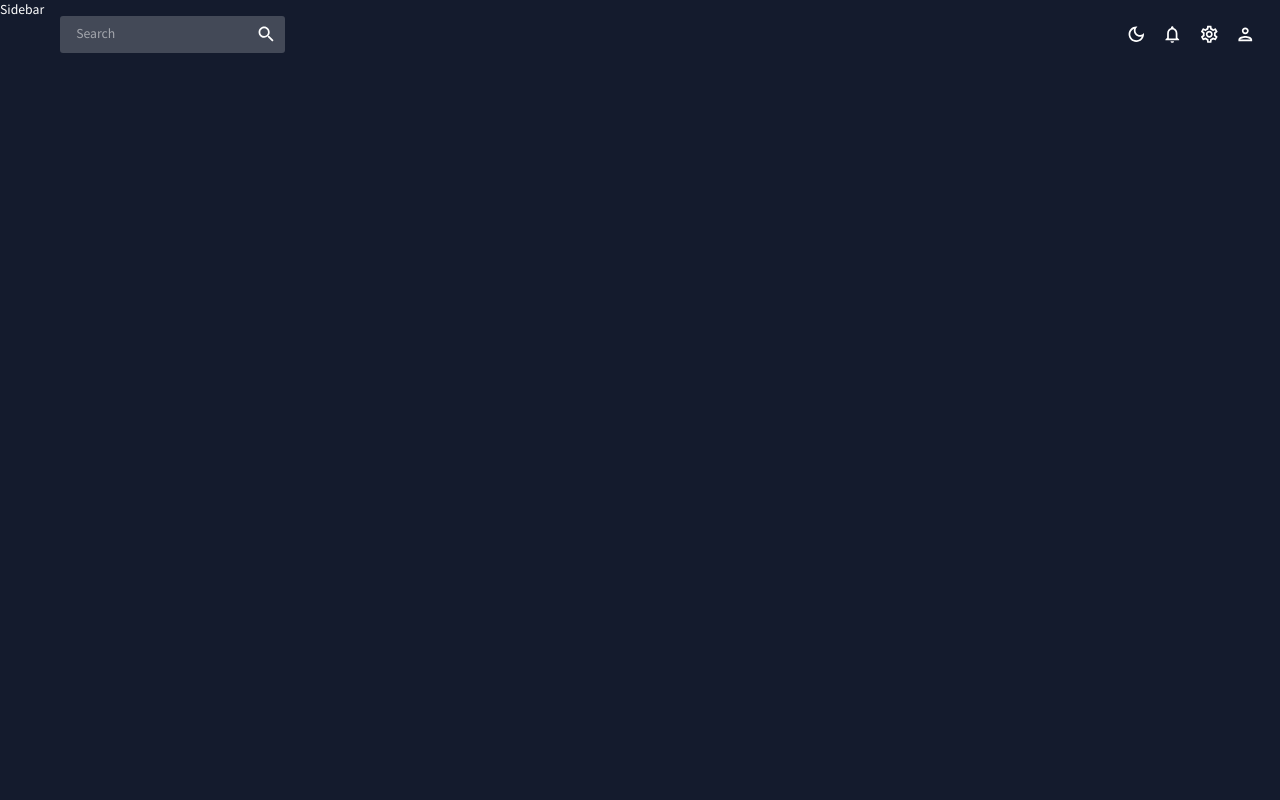
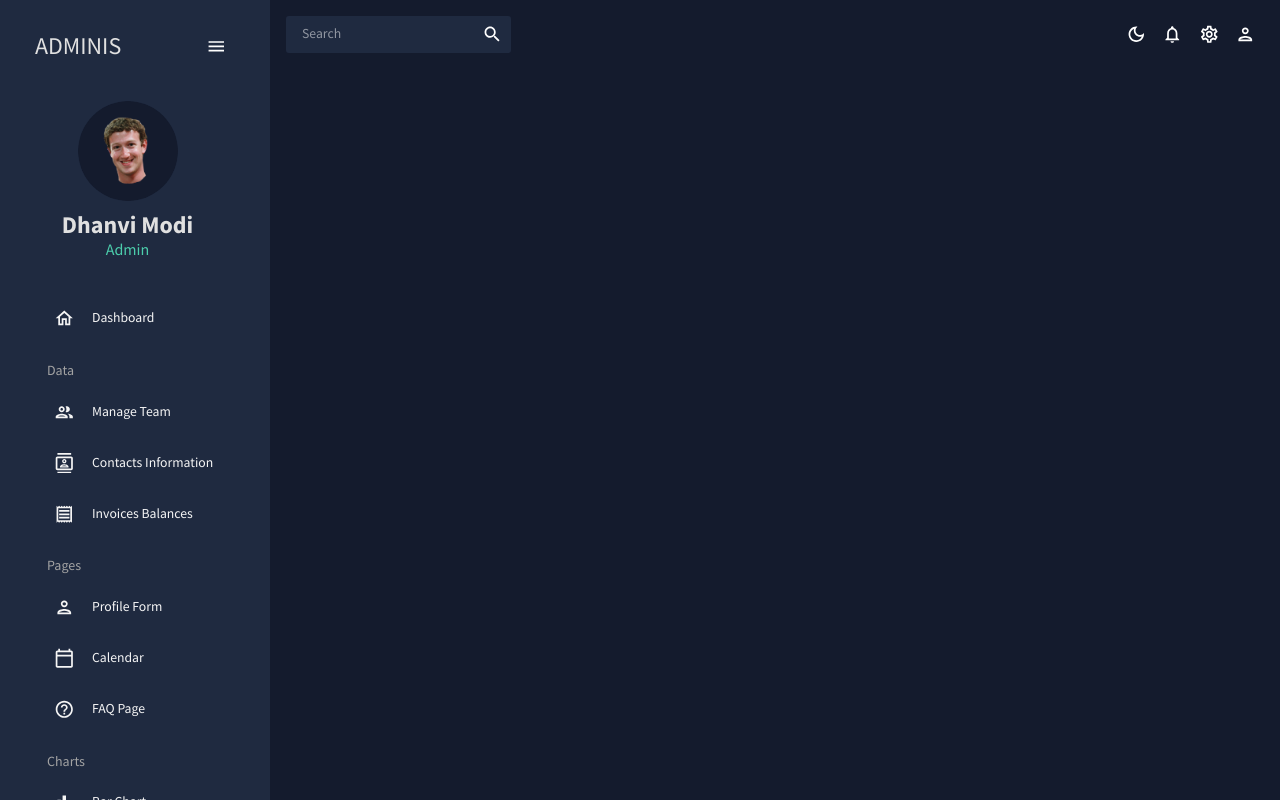
Before and after one commit to dhanvimodi/AdminDashboard, a React (Create React App) app: page /calendar in a window 1280 px wide. Before the commit this address had no page. Built offline with nearby package versions, Linux system fonts and the light colour scheme.

Commit message:
sidebar functionality added

```diff
--- a/src/index.css
+++ b/src/index.css
@@ -3,7 +3,7 @@
 html,body, #root,.app, .content{
   height: 100%;
   width:100%;
-  font-family: 'Source Sans Pro', sans-serif;
+  font-family: "Source Sans Pro", sans-serif;
 }
 
 .app{
--- a/src/scenes/global/Sidebar.jsx
+++ b/src/scenes/global/Sidebar.jsx
@@ -1,7 +1,7 @@
 import { useState } from "react";
 import { ProSidebar, Menu, MenuItem } from "react-pro-sidebar";
 import "react-pro-sidebar/dist/css/styles.css";
-import { Box, IconButton, Typography, useTheme } from "@mui/material";
+import { Box, colors, IconButton, Typography, useTheme } from "@mui/material";
 import { Link } from "react-router-dom";
 import PeopleOutlinedIcon from "@mui/icons-material/PeopleOutlined";
 import PersonOutlinedIcon from "@mui/icons-material/PersonOutlined";
@@ -9,7 +9,7 @@
 import ContactsOutlinedIcon from "@mui/icons-material/ContactsOutlined";
 import ReceiptOutlinedIcon from "@mui/icons-material/ReceiptOutlined";
 import CalendarTodayOutlinedIcon from "@mui/icons-material/CalendarTodayOutlined";
-import HelpOutlinedIcon from "@mui/icons-material/HelpOutlined";
+import HelpOutlineOutlinedIcon from "@mui/icons-material/HelpOutlineOutlined";
 import BarChartOutlinedIcon from "@mui/icons-material/BarChartOutlined";
 import PieChartOutlineOutlinedIcon from "@mui/icons-material/PieChartOutlineOutlined";
 import TimelineOutlinedIcon from "@mui/icons-material/TimelineOutlined";
@@ -18,8 +18,225 @@
 
 import { tokens } from "../../theme";
 
+const Item = ({ title, to, icon, selected, setSelected }) => {
+	return (
+		<MenuItem
+			active={selected === title}
+			icon={icon}
+			onClick={() => setSelected(title)}
+			style={{ color: colors.grey[100] }}
+		>
+			<Typography>{title}</Typography>
+			<Link to={to} />
+		</MenuItem>
+	);
+};
+
 const Sidebar = () => {
-	return <div>Sidebar</div>;
+	const theme = useTheme();
+	const colors = tokens(theme.palette.mode);
+
+	const [isCollapsed, setIsCollapsed] = useState(false);
+	const [selected, setSelected] = useState("Dashboard");
+
+	return (
+		<Box
+			sx={{
+				"& .pro-sidebar-inner": {
+					background: `${colors.primary[400]} !important`,
+				},
+				"& .pro-icon-wrapper": {
+					background: "transparent !important",
+				},
+				"& .pro-inner-item": {
+					padding: "5px 35px 5px 20px",
+				},
+				"& .pro-inner-item:hover": {
+					color: "#868dfb !important",
+				},
+				"& .pro-menu.item.active": {
+					color: "#6870fa !important",
+				},
+			}}
+		>
+			<ProSidebar collapsed={isCollapsed}>
+				<Menu iconShape="square">
+					{/* Logo and menu icon */}
+					<MenuItem
+						onClick={() => setIsCollapsed(!isCollapsed)}
+						icon={isCollapsed && <MenuOutlinedIcon />}
+						style={{
+							margin: "10px 0 20px 0",
+							color: colors.grey[100],
+						}}
+					>
+						{!isCollapsed && (
+							<Box
+								display="flex"
+								justifyContent="space-between"
+								alignItems="center"
+								ml="15px"
+							>
+								<Typography
+									variant="h3"
+									color={colors.grey[100]}
+								>
+									ADMINIS
+								</Typography>
+								<IconButton>
+									<MenuOutlinedIcon />
+								</IconButton>
+							</Box>
+						)}
+					</MenuItem>
+
+					{/* User */}
+					{!isCollapsed && (
+						<MenuItem>
+							<Box mb="25px">
+								<Box
+									display="flex"
+									justifyContent="center"
+									alignItems="center"
+								>
+									<img
+										alt="user-profile"
+										src="../../assets/user.png"
+										width="100px"
+										height="100px"
+										style={{ cursor: "pointer", borderRadius: "50%" }}
+									/>
+								</Box>
+
+								<Box textAlign="center">
+									<Typography
+										variant="h3"
+										color={colors.grey[100]}
+										fontWeight="bold"
+										sx={{ mt: "10px" }}
+									>
+										Dhanvi Modi
+									</Typography>
+									<Typography
+										variant="h5"
+										color={colors.greenAccent[500]}
+									>
+										Admin
+									</Typography>
+								</Box>
+							</Box>
+						</MenuItem>
+					)}
+
+					{/* Menu items */}
+
+					<Box paddingLeft={isCollapsed ? undefined : "10%"}>
+						<Item
+							title="Dashboard"
+							to="/"
+							icon={<HomeOutlinedIcon />}
+							selected={selected}
+							setSelected={setSelected}
+						/>
+
+						<Typography
+							variant="h6"
+							color={colors.grey[300]}
+							sx={{ m: "15px 0 5px 20px" }}
+						>
+							Data
+						</Typography>
+						<Item
+							title="Manage Team"
+							to="/team"
+							icon={<PeopleOutlinedIcon />}
+							selected={selected}
+							setSelected={setSelected}
+						/>
+						<Item
+							title="Contacts Information"
+							to="/contacts"
+							icon={<ContactsOutlinedIcon />}
+							selected={selected}
+							setSelected={setSelected}
+						/>
+						<Item
+							title="Invoices Balances"
+							to="/invoices"
+							icon={<ReceiptOutlinedIcon />}
+							selected={selected}
+							setSelected={setSelected}
+						/>
+
+						<Typography
+							variant="h6"
+							color={colors.grey[300]}
+							sx={{ m: "15px 0 5px 20px" }}
+						>
+							Pages
+						</Typography>
+						<Item
+							title="Profile Form"
+							to="/form"
+							icon={<PersonOutlinedIcon />}
+							selected={selected}
+							setSelected={setSelected}
+						/>
+						<Item
+							title="Calendar"
+							to="/calendar"
+							icon={<CalendarTodayOutlinedIcon />}
+							selected={selected}
+							setSelected={setSelected}
+						/>
+						<Item
+							title="FAQ Page"
+							to="/faq"
+							icon={<HelpOutlineOutlinedIcon />}
+							selected={selected}
+							setSelected={setSelected}
+						/>
+
+						<Typography
+							variant="h6"
+							color={colors.grey[300]}
+							sx={{ m: "15px 0 5px 20px" }}
+						>
+							Charts
+						</Typography>
+						<Item
+							title="Bar Chart"
+							to="/bar"
+							icon={<BarChartOutlinedIcon />}
+							selected={selected}
+							setSelected={setSelected}
+						/>
+						<Item
+							title="Pie Chart"
+							to="/pie"
+							icon={<PieChartOutlineOutlinedIcon />}
+							selected={selected}
+							setSelected={setSelected}
+						/>
+						<Item
+							title="Line Chart"
+							to="/line"
+							icon={<TimelineOutlinedIcon />}
+							selected={selected}
+							setSelected={setSelected}
+						/>
+						<Item
+							title="Geography Chart"
+							to="/geography"
+							icon={<MapOutlinedIcon />}
+							selected={selected}
+							setSelected={setSelected}
+						/>
+					</Box>
+				</Menu>
+			</ProSidebar>
+		</Box>
+	);
 };
 
 export default Sidebar;
--- a/src/theme.js
+++ b/src/theme.js
@@ -1,6 +1,5 @@
 import { createContext, useMemo, useState } from "react";
 import { createTheme } from "@mui/material/styles";
-import { color, typography } from "@mui/system";
 
 export const tokens = (mode) => ({
   ...(mode === "dark"
@@ -20,7 +19,7 @@
           100: "#d0d1d5",
           200: "#a1a4ab",
           300: "#727681",
-          400: "#434957",
+          400: "#1f2a40",
           500: "#141b2d",
           600: "#101624",
           700: "#0c101b",
@@ -160,30 +159,30 @@
             }),
         },
         typography:{
-            fontFamily : ["Source Sans Pro" , "sans serif"].join(","),
+            fontFamily : ["Source Sans Pro" , "sans-serif"].join(","),
             fontSize: 12,
             h1:{
-                fontFamily : ["Source Sans Pro" , "sans-serif"].join(""),
+                fontFamily : ["Source Sans Pro" , "sans-serif"].join(","),
                 fontSize: 40,
             },
             h2:{
-                fontFamily : ["Source Sans Pro" , "sans-serif"].join(""),
+                fontFamily : ["Source Sans Pro" , "sans-serif"].join(","),
                 fontSize: 32,
             },
             h3:{
-                fontFamily : ["Source Sans Pro" , "sans-serif"].join(""),
+                fontFamily : ["Source Sans Pro" , "sans-serif"].join(","),
                 fontSize: 24,
             },
             h4:{
-                fontFamily : ["Source Sans Pro" , "sans-serif"].join(""),
+                fontFamily : ["Source Sans Pro" , "sans-serif"].join(","),
                 fontSize: 20,
             },
             h5:{
-                fontFamily : ["Source Sans Pro" , "sans-serif"].join(""),
+                fontFamily : ["Source Sans Pro" , "sans-serif"].join(","),
                 fontSize: 16,
             },
             h6:{
-                fontFamily : ["Source Sans Pro" , "sans-serif"].join(""),
+                fontFamily : ["Source Sans Pro" , "sans-serif"].join(","),
                 fontSize: 14,
             },
         }
```
Also changed, not shown: public/assets/user.png (added).
